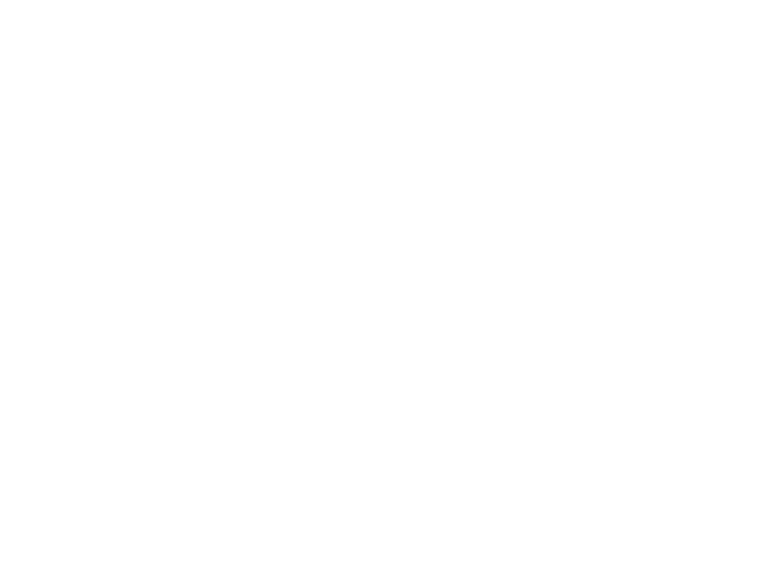
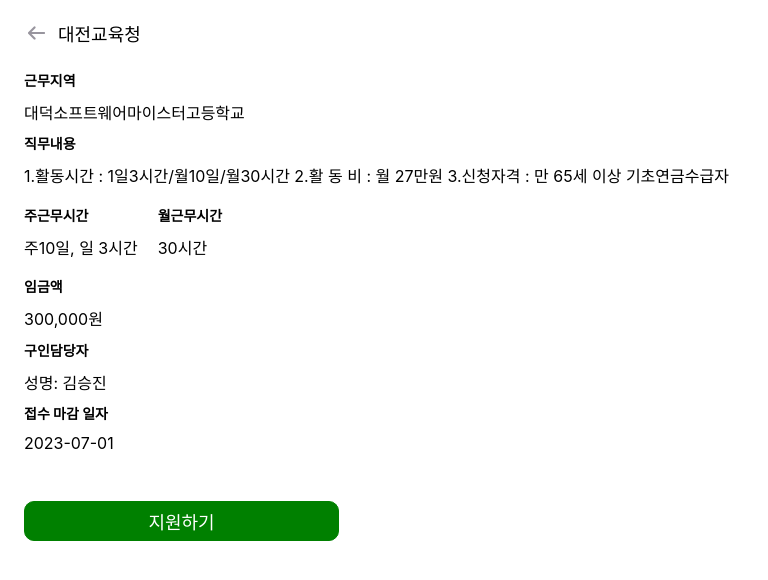
Before and after one commit to 2023-dsm/front, a React (Create React App) app: page /more in a window 1280 px wide. Before the commit this address had no page. Shown: the top 580 px of the page, without its empty margins (0-768 px from the left). Built offline with nearby package versions, Linux system fonts and the light colour scheme.

Commit message:
feat : 채용기업 상세보기 만들기

```diff
--- a/src/App.js
+++ b/src/App.js
@@ -4,6 +4,7 @@ import Start from "./components/startt";
 import Login from "./components/login";
 import Tab from "./components/common/tab";
 import WritePage from "../src/pages/WritePage";
+import MoreIntroPage from "../src/pages/MoreIntroPage";
 
 function App() {
   return (
@@ -15,6 +16,7 @@ function App() {
           <Route path="/login" element={<Login />}></Route>
           <Route path="/sign" element={<UserSign />}></Route>
           <Route path="/write" element={<WritePage />} />
+          <Route path="/more" element={<MoreIntroPage />} />
         </Routes>
       </BrowserRouter>
     </div>
--- /dev/null
+++ b/src/components/company/MoreIntro.jsx
@@ -0,0 +1,124 @@
+import styled from "styled-components";
+import leftArrow from "../../assets/leftArrow.png";
+import { useNavigate } from "react-router-dom";
+
+const MoreIntro = ({ company_name }) => {
+  const navigate = useNavigate();
+
+  const onClickArrow = () => {
+    navigate("/main");
+  };
+
+  return (
+    <Wrapper>
+      <Head>
+        <div>
+          <img onClick={onClickArrow} height={24} src={leftArrow} alt="<-" />
+          <p>대전교육청</p>
+        </div>
+      </Head>
+      <InfoContainer>
+        <h1>근무지역</h1>
+        <p>대덕소프트웨어마이스터고등학교</p>
+      </InfoContainer>
+      <InfoContainer>
+        <h1>직무내용</h1>
+        <p>
+          1.활동시간 : 1일3시간/월10일/월30시간 2.활 동 비 : 월 27만원
+          3.신청자격 : 만 65세 이상 기초연금수급자
+        </p>
+      </InfoContainer>
+      <TimeContainer>
+        <InfoContainer>
+          <h1>주근무시간</h1>
+          <p>주10일, 일 3시간</p>
+        </InfoContainer>
+        <InfoContainer>
+          <h1>월근무시간</h1>
+          <p>30시간</p>
+        </InfoContainer>
+      </TimeContainer>
+      <InfoContainer>
+        <h1>임금액</h1>
+        <p>300,000원</p>
+      </InfoContainer>
+      <InfoContainer>
+        <h1>구인담당자</h1>
+        <p>성명: 김승진</p>
+      </InfoContainer>
+      <InfoContainer>
+        <h1>접수 마감 일자</h1>
+        <p>2023-07-01</p>
+      </InfoContainer>
+      <NextButton>
+        <input type="submit" value={"지원하기"} />
+      </NextButton>
+    </Wrapper>
+  );
+};
+
+const Wrapper = styled.div`
+  margin: 0 24px;
+`;
+
+const Head = styled.div`
+  display: flex;
+  margin-top: 20px;
+  margin-bottom: 50px;
+  position: relative;
+  > div {
+    display: flex;
+    align-items: center;
+    position: absolute;
+    top: 0px;
+    left: 0px;
+
+    > p {
+      margin: 0;
+      margin-left: 10px;
+      font-size: 18px;
+      font-weight: 500;
+      color: black;
+    }
+  }
+`;
+
+const InfoContainer = styled.div`
+  > h1 {
+    margin-bottom: 5px;
+    font-weight: 700;
+    font-size: 14px;
+    color: black;
+  }
+
+  > p {
+    margin-bottom: 8px;
+    font-size: 16px;
+    color: black;
+  }
+`;
+
+const TimeContainer = styled.div`
+  display: flex;
+  align-items: center;
+  > div {
+    margin-right: 20px;
+  }
+`;
+
+const NextButton = styled.div`
+  > input {
+    margin-top: 40px;
+    cursor: pointer;
+    width: 315px;
+    height: 40px;
+    border: 1px solid #008000;
+    border-radius: 10px;
+    background-color: #008000;
+    font-size: 18px;
+    font-weight: 400;
+    color: white;
+  }
+`;
+
+export default MoreIntro;
--- a/src/components/write/index.jsx
+++ b/src/components/write/index.jsx
@@ -76,7 +76,7 @@ const Write = () => {
         />
       </InputAreaContainer>
       <NextButton>
-        <input type="submit" />
+        <input type="submit" value={"작성하기"} />
       </NextButton>
     </Wrapper>
   );
--- /dev/null
+++ b/src/pages/MoreIntroPage.jsx
@@ -0,0 +1,7 @@
+import MoreIntro from "../components/company/MoreIntro";
+
+const MoreIntroPage = () => {
+  return <MoreIntro />;
+};
+
+export default MoreIntroPage;
```
